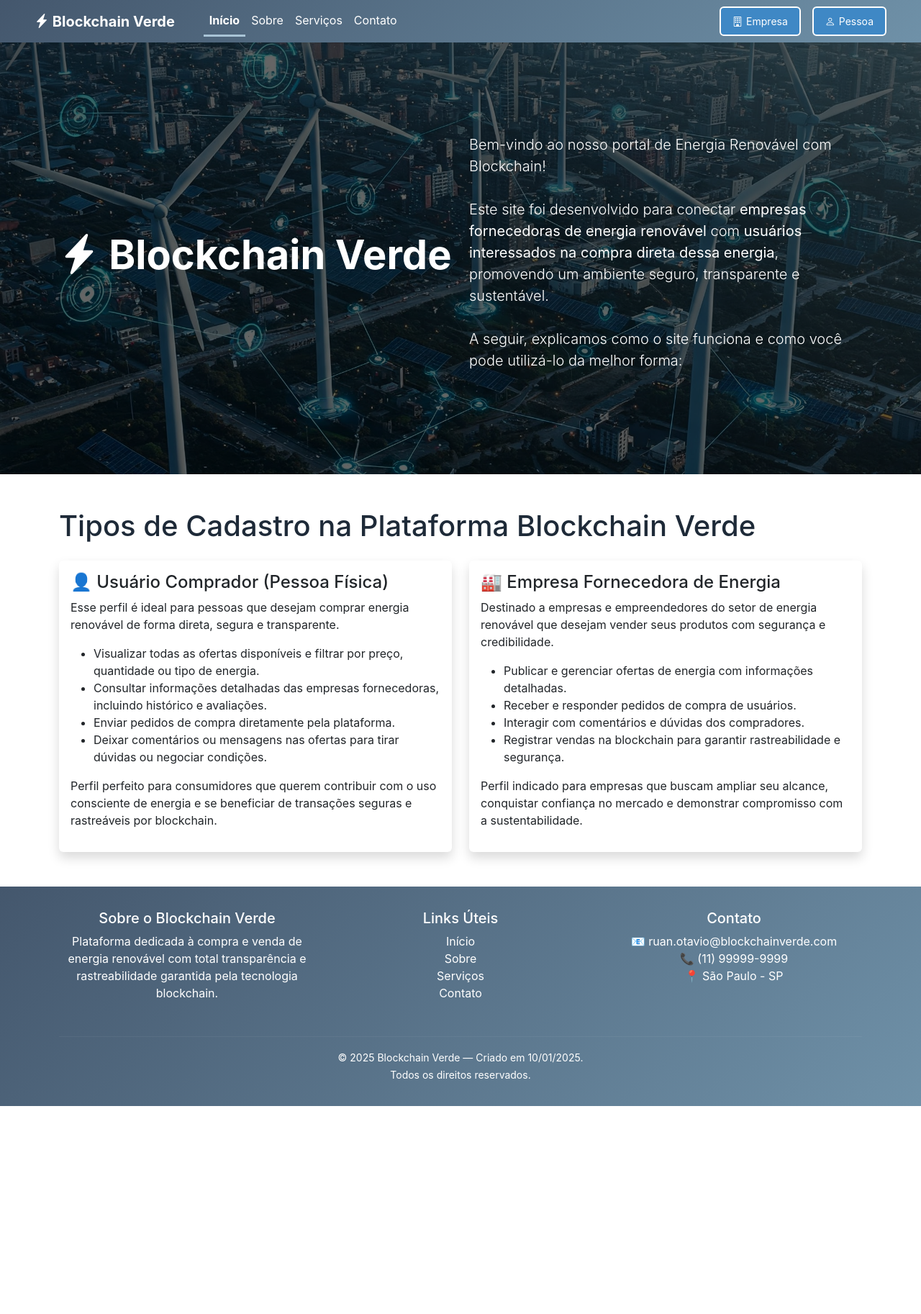
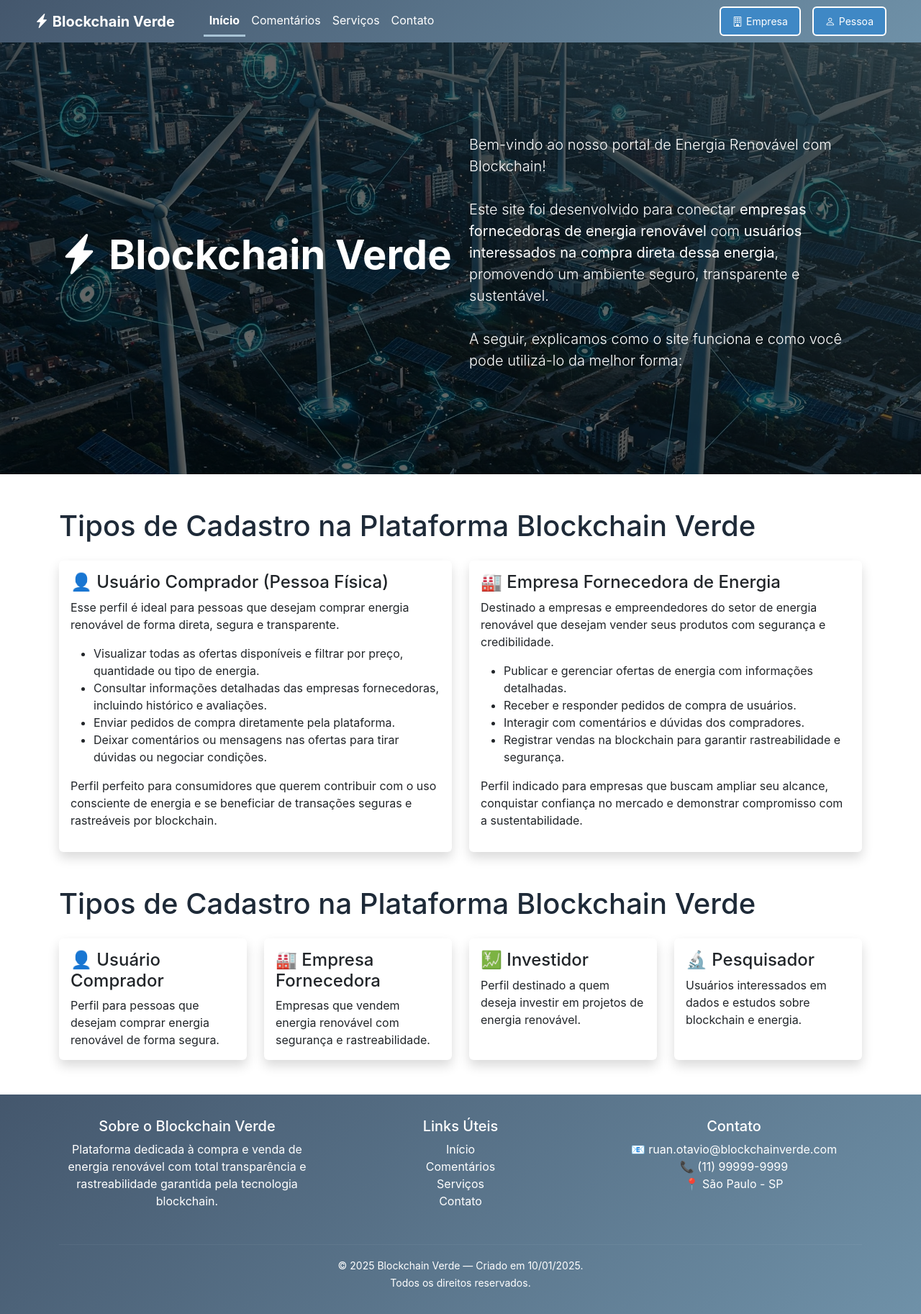
Before and after one commit to Ruan236/Commit-TCC, a PHP site: page / in a window 1280 px wide. Shown: the whole page at 72% size. Before the commit the page ends 1537 px from the top, so only its background shows below. Run offline with PHP 8.4, Linux system fonts and the light colour scheme.

Commit message:
arrumei os nomes da tela

```diff
--- a/index.php
+++ b/index.php
@@ -130,9 +130,9 @@ $site = [
           </li>
           <li class="nav-item">
             <a
-              class="nav-link <?= basename($_SERVER['PHP_SELF']) == 'sobre.php' ? 'active' : '' ?>"
-              href="sobre.php"
-              >Sobre</a
+              class="nav-link <?= basename($_SERVER['PHP_SELF']) == 'comentarios.php' ? 'active' : '' ?>"
+              href="comentarios.php"
+              >Comentários</a
             >
           </li>
           <li class="nav-item">
@@ -174,10 +174,10 @@ $site = [
       position: relative;
       margin: 0;
       padding: 0;
-    "
+      "
   >
     <div
-      style="
+    style="
         background-color: rgba(0, 0, 0, 0.6);
         height: 100%;
         width: 100%;
@@ -186,7 +186,8 @@ $site = [
         justify-content: center;
         text-align: left;
         color: white;
-      "
+        "
+
     >
       <div class="container">
         <div class="row align-items-center">
@@ -261,10 +262,71 @@ $site = [
     </div>
   </div>
 
+  <div class="container mt-5">
+  <h1 class="mb-4">Tipos de Cadastro na Plataforma Blockchain Verde</h1>
+
+  <div class="row g-4">
+    <!-- Card Usuário Comprador -->
+    <div class="col-md-6 col-lg-3">
+      <div class="card h-100 shadow border-0">
+        <div class="card-body">
+          <h4 class="card-title">👤 Usuário Comprador</h4>
+          <p class="card-text">
+            Perfil para pessoas que desejam comprar energia renovável de forma segura.
+          </p>
+        </div>
+      </div>
+    </div>
+
+    <!-- Card Empresa Fornecedora -->
+    <div class="col-md-6 col-lg-3">
+      <div class="card h-100 shadow border-0">
+        <div class="card-body">
+          <h4 class="card-title">🏭 Empresa Fornecedora</h4>
+          <p class="card-text">
+            Empresas que vendem energia renovável com segurança e rastreabilidade.
+          </p>
+        </div>
+      </div>
+    </div>
+
+    <!-- Card Investidor -->
+    <div class="col-md-6 col-lg-3">
+      <div class="card h-100 shadow border-0">
+        <div class="card-body">
+          <h4 class="card-title">💹 Investidor</h4>
+          <p class="card-text">
+            Perfil destinado a quem deseja investir em projetos de energia renovável.
+          </p>
+        </div>
+      </div>
+    </div>
+
+    <!-- Card Pesquisador -->
+    <div class="col-md-6 col-lg-3">
+      <div class="card h-100 shadow border-0">
+        <div class="card-body">
+          <h4 class="card-title">🔬 Pesquisador</h4>
+          <p class="card-text">
+            Usuários interessados em dados e estudos sobre blockchain e energia.
+          </p>
+        </div>
+      </div>
+    </div>
+  </div>
+</div>
+
+
+
+
   <footer class="mt-5">
     <div class="container">
       <div class="row">
 
+
+
+
+      <!-- Rodapé -->
         <!-- Sobre o site -->
         <div class="col-md-4 mb-3">
           <h5>Sobre o Blockchain Verde</h5>
@@ -278,7 +340,7 @@ $site = [
           <h5>Links Úteis</h5>
           <ul class="list-unstyled">
             <li><a href="index.php" class="text-white text-decoration-none">Início</a></li>
-            <li><a href="sobre.php" class="text-white text-decoration-none">Sobre</a></li>
+            <li><a href="comentarios.php" class="text-white text-decoration-none">Comentários</a></li>
             <li><a href="#servicos" class="text-white text-decoration-none">Serviços</a></li>
             <li><a href="#contato" class="text-white text-decoration-none">Contato</a></li>
           </ul>
--- a/servicos.php
+++ b/servicos.php
@@ -94,7 +94,7 @@ $site = [
           <a class="nav-link <?= basename($_SERVER['PHP_SELF']) == 'index.php' ? 'active' : '' ?>" href="index.php">Início</a>
         </li>
         <li class="nav-item">
-          <a class="nav-link <?= basename($_SERVER['PHP_SELF']) == 'sobre.php' ? 'active' : '' ?>" href="sobre.php">Sobre</a>
+          <a class="nav-link <?= basename($_SERVER['PHP_SELF']) == 'comentarios.php' ? 'active' : '' ?>" href="comentarios.php">Comentários</a>
         </li>
         <li class="nav-item">
           <a class="nav-link <?= basename($_SERVER['PHP_SELF']) == 'servicos.php' ? 'active' : '' ?>" href="servicos.php">Serviços</a>
```
